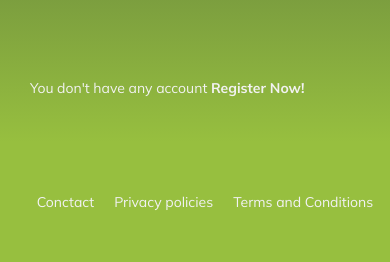
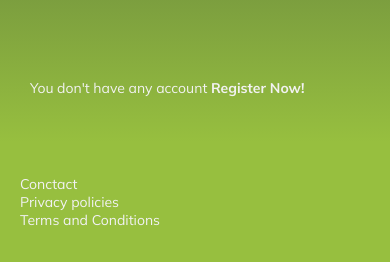
Before and after one commit to adonyssantos/platzi-video, a plain HTML site: page login.html in a window 390 px wide. Shown: the part 638-900 px from the top of the page. Drawn offline with Linux system fonts and the light colour scheme.

Commit message:
styles: Add media queries for footer container

```diff
--- a/styles/components/footer.css
+++ b/styles/components/footer.css
@@ -20,3 +20,10 @@
 .footer a:hover {
   text-decoration: underline;
 }
+
+@media screen and (max-width: 600px) {
+  .footer {
+    align-items: flex-start;
+    flex-direction: column;
+  }
+}
```
